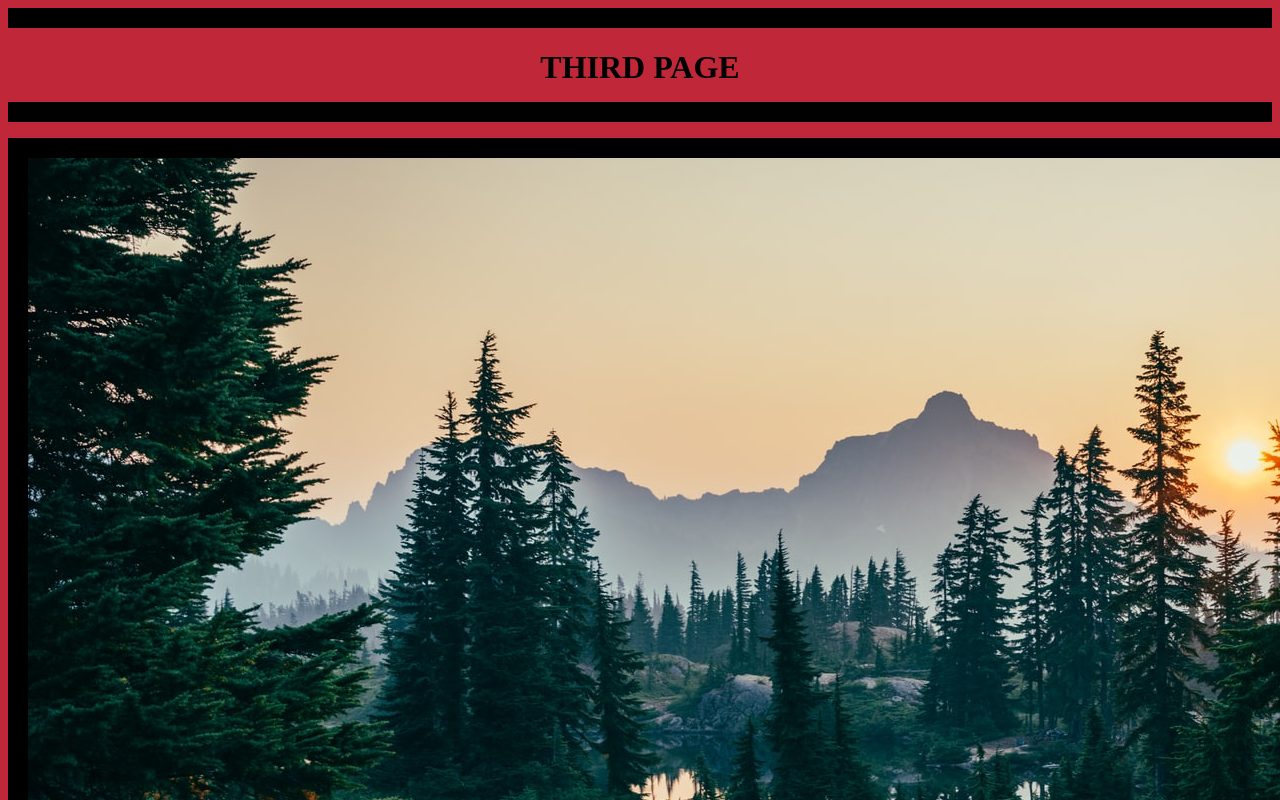
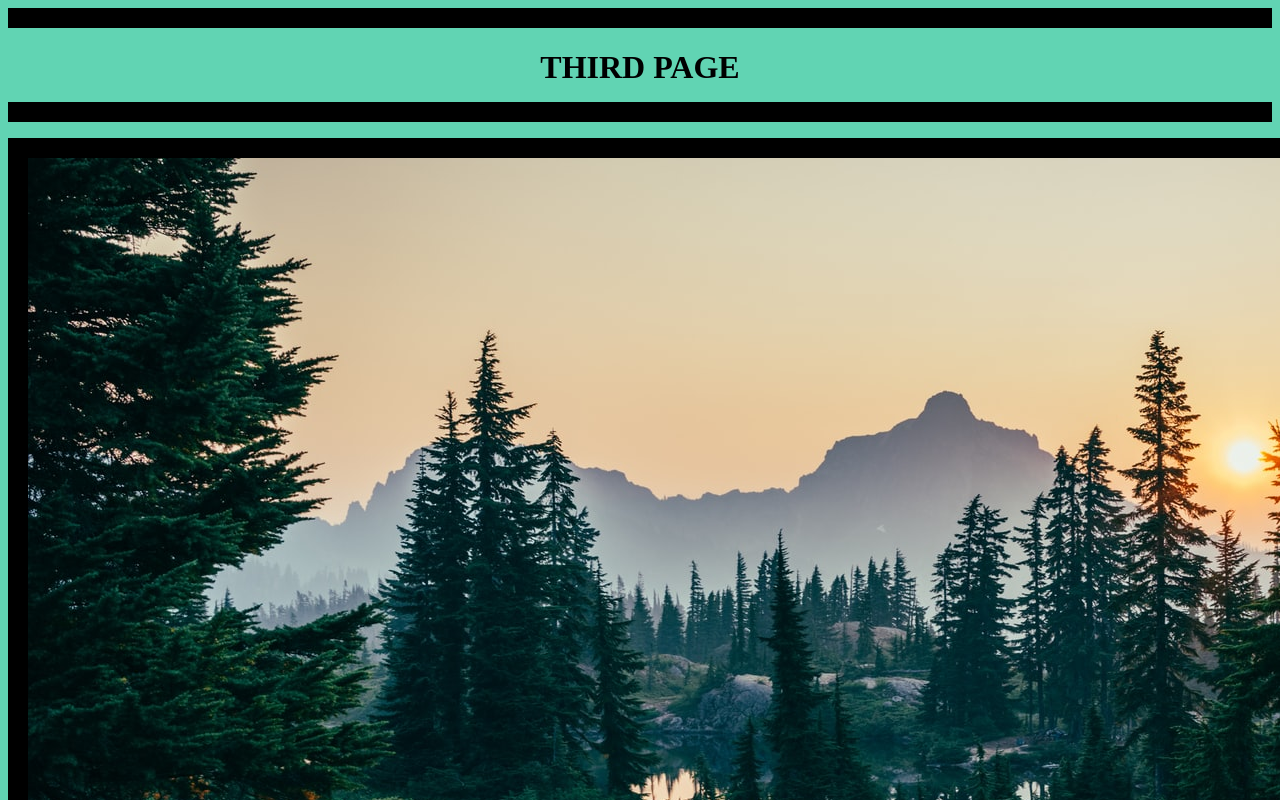
Before and after one commit to deepomdas9741/CV, a plain HTML site: page linkfile2.html in a window 1280 px wide. Shown: the top 800 px of the page. Drawn offline with Linux system fonts and the light colour scheme.

Commit message:
Update linkfile2.html

```diff
--- a/linkfile2.html
+++ b/linkfile2.html
@@ -4,7 +4,7 @@
     <meta charset="utf-8">
     <title>Third Page</title>
   </head>
-  <body BGCOLOR='c02739'>
+  <body BGCOLOR='61d4b3'>
     <HR SIZE='20' COLOR=BLACK>
     <h1><CENTER>THIRD PAGE</CENTER</h1>
       <HR SIZE='20' COLOR=BLACK>
```
